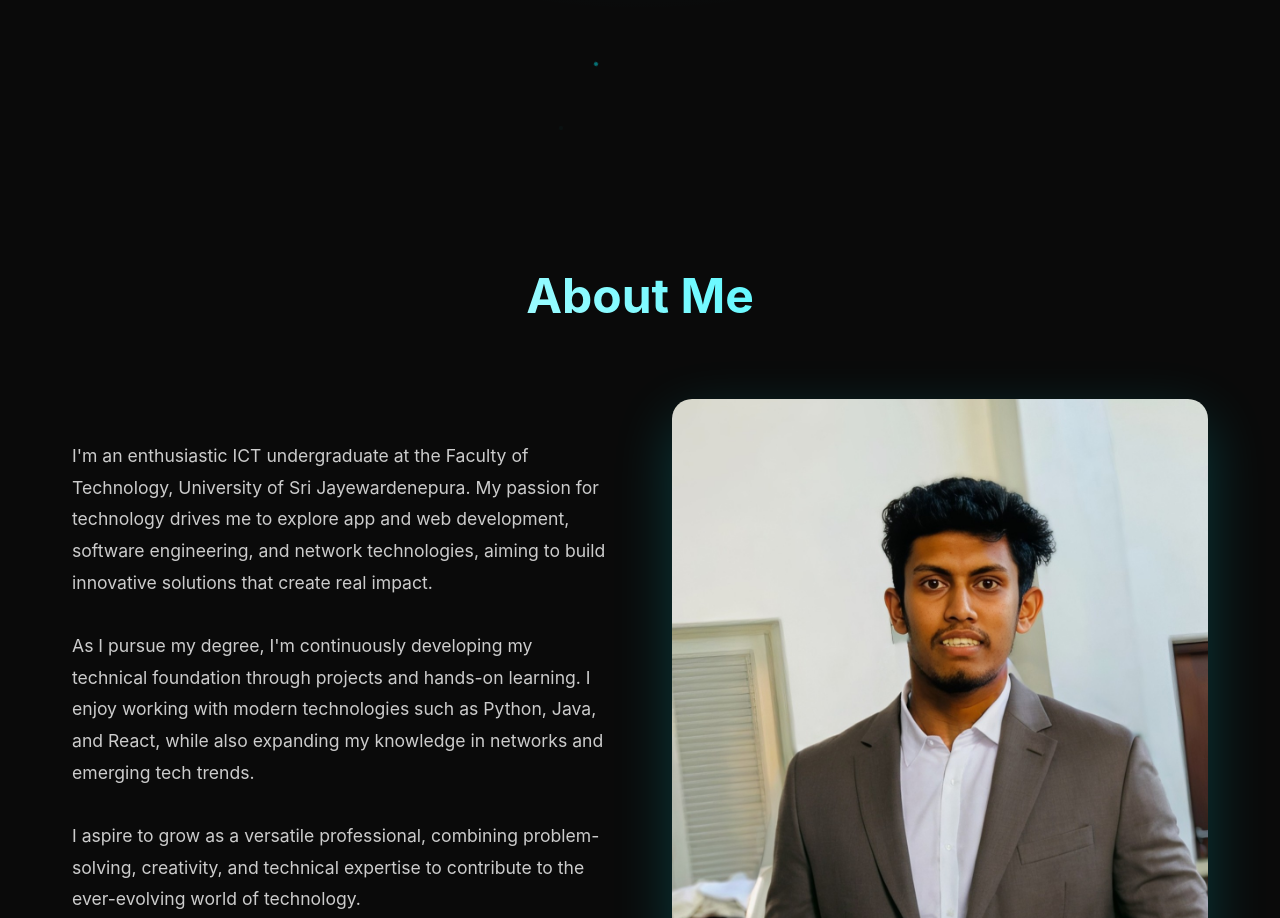
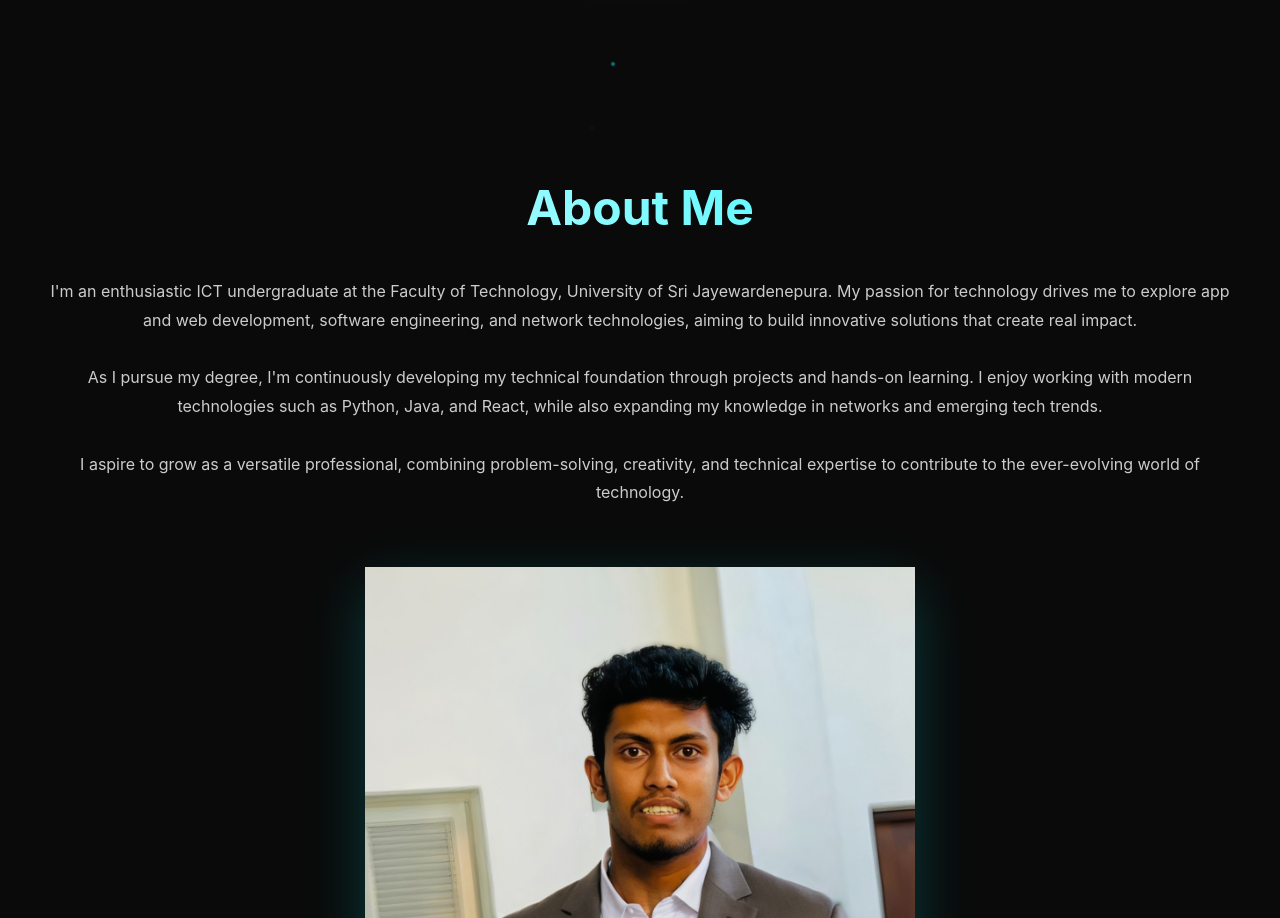
Before and after one commit to HarshaMaduranga/my_portfolio, a plain HTML site: page index.html in a window 1280 px wide. Shown: the part 740-1658 px from the top of the page. Drawn offline with nearby package versions, Linux system fonts and the light colour scheme.

Commit message:
error fix

```diff
--- a/style.css
+++ b/style.css
@@ -10,14 +10,23 @@ body {
     color: #ffffff;
     line-height: 1.6;
     overflow-x: hidden;
-    padding-top: 70px; /* Add padding for fixed nav */
+    padding-top: 70px;
+    text-align: center;
+    display: flex;
+  flex-direction: column;
+  align-items: center;
+  justify-content: center;
+  min-height: 100vh;
 }
+
 
 /* Navigation - FIXED */
 nav {
     position: fixed;
     top: 0;
+    left: 0;
     width: 100%;
+    margin: auto;
     padding: 1rem 2rem;
     background: rgba(10, 10, 10, 0.9);
     backdrop-filter: blur(10px);
@@ -385,8 +394,7 @@ nav {
 
 /* About Section */
 .about {
-    padding: 8rem 2rem;
-    max-width: 1200px;
+    padding: 40px 20px;
     margin: 0 auto;
 }
 
@@ -394,30 +402,33 @@ nav {
     font-size: 3rem;
     font-weight: 700;
     text-align: center;
-    margin-bottom: 4rem;
+    margin-bottom: 30px;
     background: linear-gradient(45deg, #ffffff, #00f5ff);
     -webkit-background-clip: text;
     -webkit-text-fill-color: transparent;
     background-clip: text;
 }
-
-.about-grid {
-    display: grid;
-    grid-template-columns: 1fr 1fr;
-    gap: 4rem;
-    align-items: center;
+    .about-grid {
+  display: flex;
+  align-items: center;
+  justify-content: space-between;
+  gap: 40px;
+  max-width: 1200px;
+  margin: 0 auto;
 }
 
+
 .about-text {
+    flex: 1;
     font-size: 1.1rem;
     color: #cccccc;
     line-height: 1.8;
 }
 
 .about-image {
-    position: relative;
-    border-radius: 20px;
-    overflow: hidden;
+    max-width: 100%;
+  height: auto;
+  border-radius: 10px;
     box-shadow: 0 20px 60px rgba(0, 245, 255, 0.2);
 }
 
@@ -431,6 +442,31 @@ nav {
 .about-image:hover img {
     transform: scale(1.05);
 }
+/* Responsive layout for mobile */
+.about-grid {
+    flex-direction: column;
+    text-align: center;
+  }
+
+  .about-text {
+    font-size: 1em;
+    padding: 0 10px;
+    color: #cccccc;
+  }
+
+  .about-image {
+    margin-top: 20px;
+     border-radius: 10px;
+    box-shadow: 0 20px 60px rgba(0, 245, 255, 0.2);
+  }
+
+.about-image img {
+    width: 100%;
+    height: 550px;
+    object-fit: cover;
+    transition: transform 0.5s ease;
+}
+
 
 /* Projects Section */
 .projects {
```
Also changed, not shown: index.html (+2 -4 lines).
